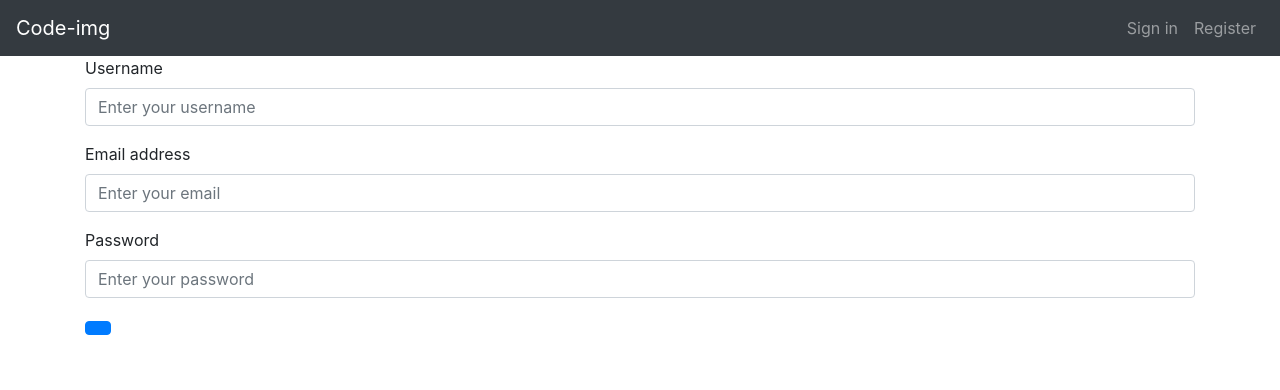
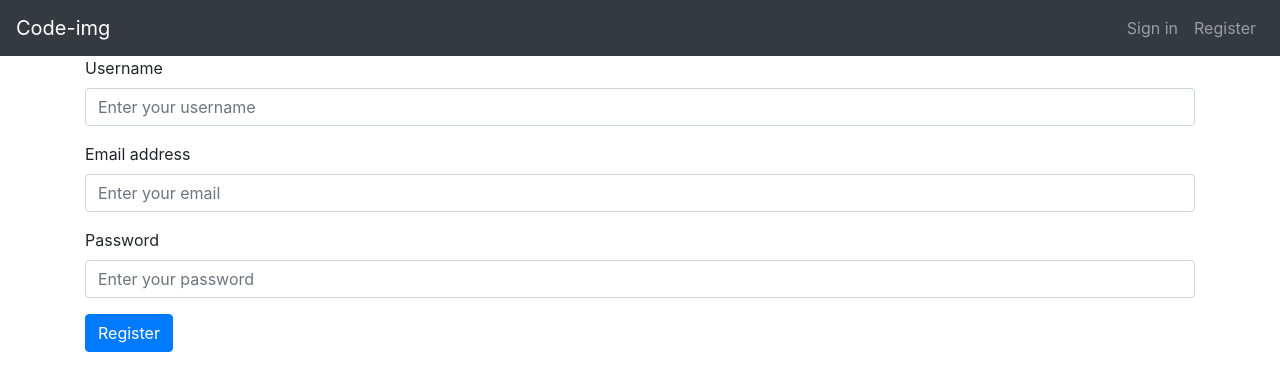
Before and after one commit to mlbiche/code-img, a React (Create React App) app: page /registration in a window 1280 px wide. Shown: the top 390 px of the page. Built offline with nearby package versions, Linux system fonts and the light colour scheme.

Commit message:
Beautify the RegisterationView page by updating the css code

```diff
--- /dev/null
+++ b/src/RegistrationView/RegistrationView.css
@@ -0,0 +1,3 @@
+.container {
+    margin-top: 2rem;
+}
--- a/src/RegistrationView/RegistrationView.js
+++ b/src/RegistrationView/RegistrationView.js
@@ -114,7 +114,7 @@ class RegistrationView extends Component {
                   ref={(ref) => this.passwordInput = ref}
                   onChange={this.changePassword} />
               </Form.Group>
-              <Button type="submit" variant="primary" value="Register" />
+              <Button type="submit" variant="primary">Register</Button>
             </Form>
           </Col>
         </Row>
```
